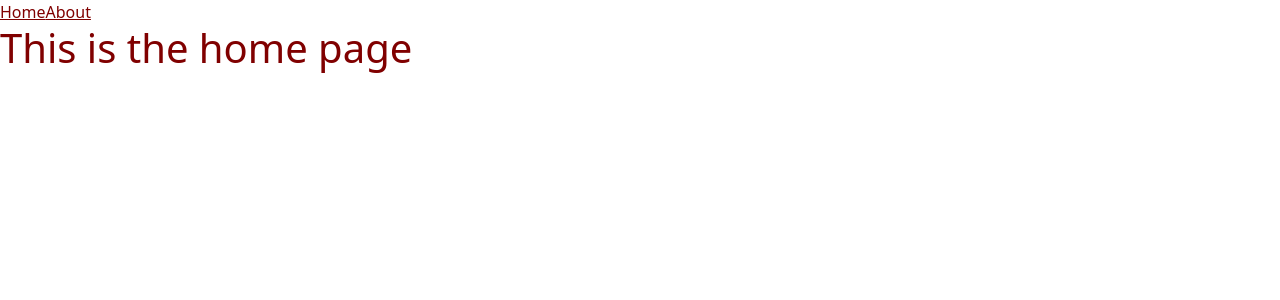
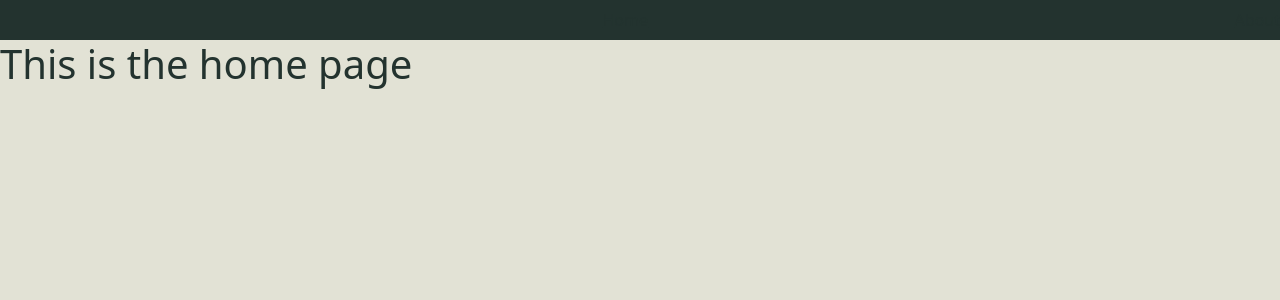
Before and after one commit to ChrisBouwhuis/Portfolio-Bootstrap-Vue, a Vue app: page / in a window 1280 px wide. Shown: the top 300 px of the page. Built offline with nearby package versions, Linux system fonts and the light colour scheme.

Commit message:
gestart met het maken van mijn portfolio

```diff
--- a/index.html
+++ b/index.html
@@ -2,11 +2,12 @@
 <html lang="en">
   <head>
     <meta charset="UTF-8">
-    <link rel="icon" href="/favicon.ico">
     <meta name="viewport" content="width=device-width, initial-scale=1.0">
-    <title>Vite App</title>
+    <link rel="icon" href="src/assets/logo.svg">
+    <title>Portfolio - Chris Bouwhuis</title>
+    <script src="https://kit.fontawesome.com/403eb08f15.js" crossorigin="anonymous"></script>
   </head>
-  <body>
+  <body class="bg-secondary">
     <div id="app"></div>
     <script type="module" src="/src/main.js"></script>
   </body>
--- a/src/App.vue
+++ b/src/App.vue
@@ -4,13 +4,11 @@ import { RouterLink, RouterView } from 'vue-router'
 
 <template>
   <header>
-
-
     <div class="wrapper">
-
-      <nav>
-        <RouterLink to="/">Home</RouterLink>
-        <RouterLink to="/about">About</RouterLink>
+      <nav class="navbar bg-primary text-secondary">
+        <router-link to="/" class="navbar-brand"><i class=""></i></router-link>
+        <RouterLink to="/" class="nav-item">Home</RouterLink>
+        <RouterLink to="/about" class="nav-item">About</RouterLink>
       </nav>
     </div>
   </header>
--- a/src/scss/custom.scss
+++ b/src/scss/custom.scss
@@ -1,3 +1,4 @@
-$primary: #800000;
+$primary: rgb(35, 51, 47);
+$secondary: #E2E2D5;
 
 @import "node_modules/bootstrap/scss/bootstrap.scss";
```
Also changed, not shown: src/assets/logo.svg (added), 1 other file (tests, documents, lock files or other folders).
